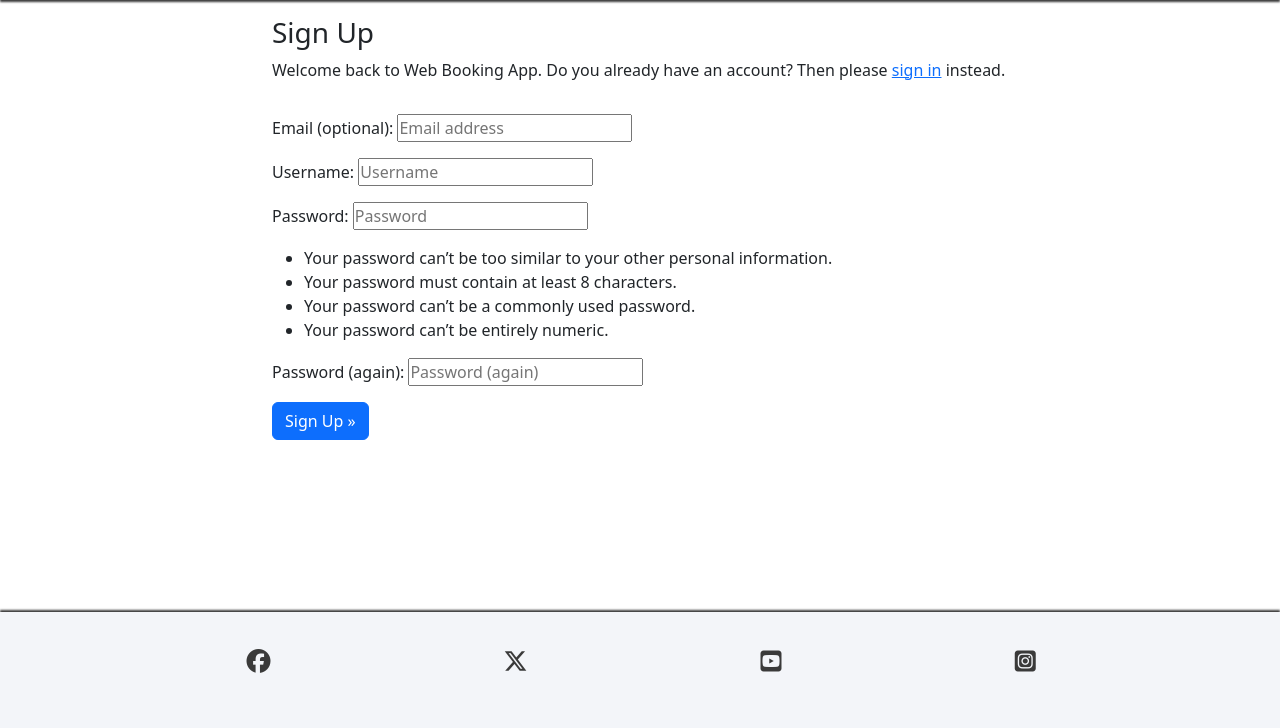
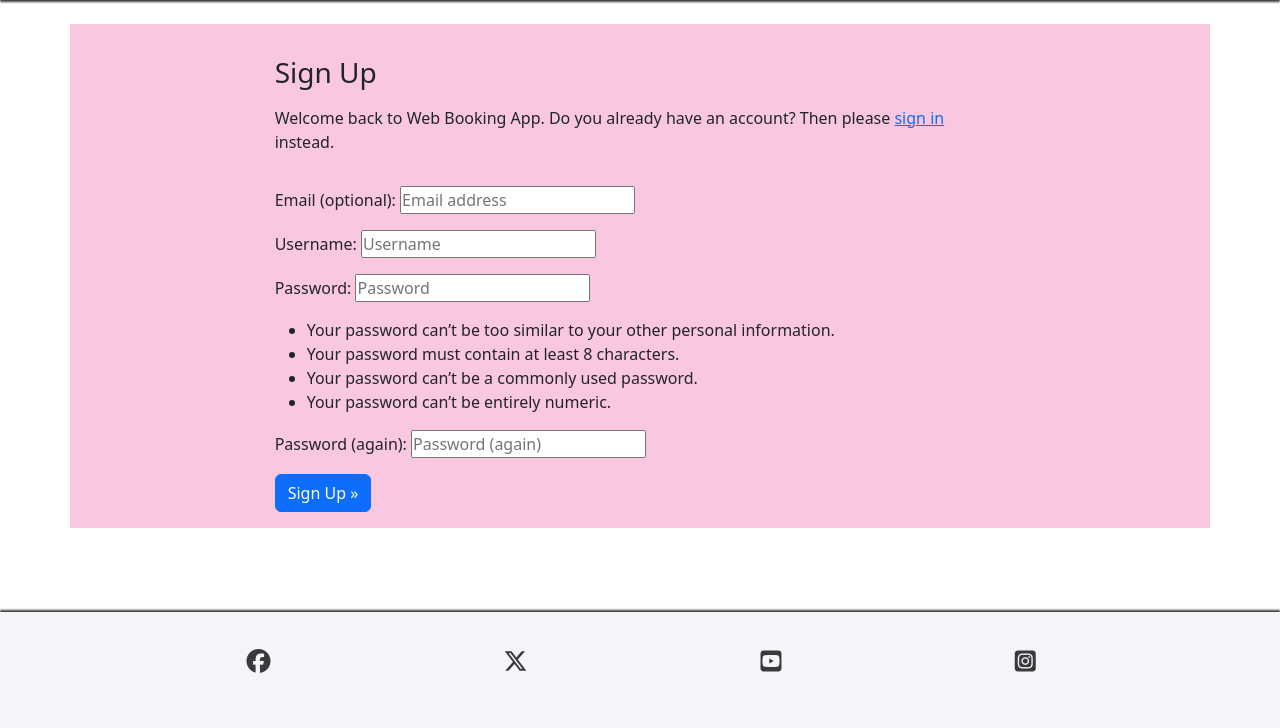
Before and after one commit to kasemdeautsch/PP4, a Django app: page /accounts/signup/ in a window 1280 px wide. Shown: the part 72-800 px from the top of the page. Run offline with Django 4.2, Linux system fonts and the light colour scheme; parts of the project's set-up code (start-up, migrations or seed data) failed here and were passed over; some libraries are stand-ins or nearby versions.

Commit message:
style the sign up  page

```diff
--- a/templates/account/signup.html
+++ b/templates/account/signup.html
@@ -3,10 +3,10 @@
 {% block head_title %}{% trans "Signup" %}{% endblock %}
 {% block content %}
 
-<div class="container">
+<div class="container c-color p-3 my-4">
   <div class="row">
     <div class="col-md-8 mt-3 offset-md-2">
-      <h3>{% trans "Sign Up" %}</h3>
+      <h3 class="mb-3">{% trans "Sign Up" %}</h3>
       <p>
         {% blocktrans %}
         Welcome back to Web Booking App.
```
